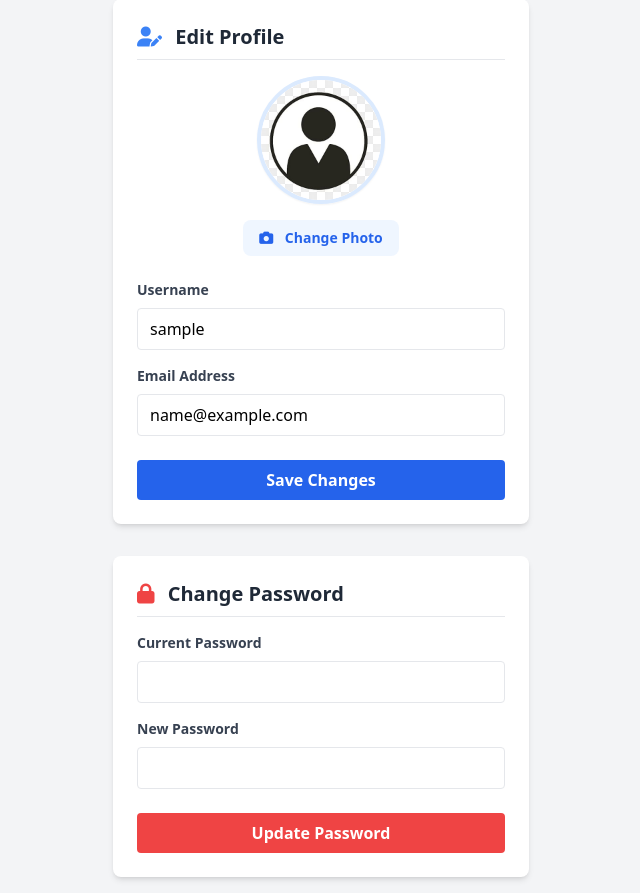
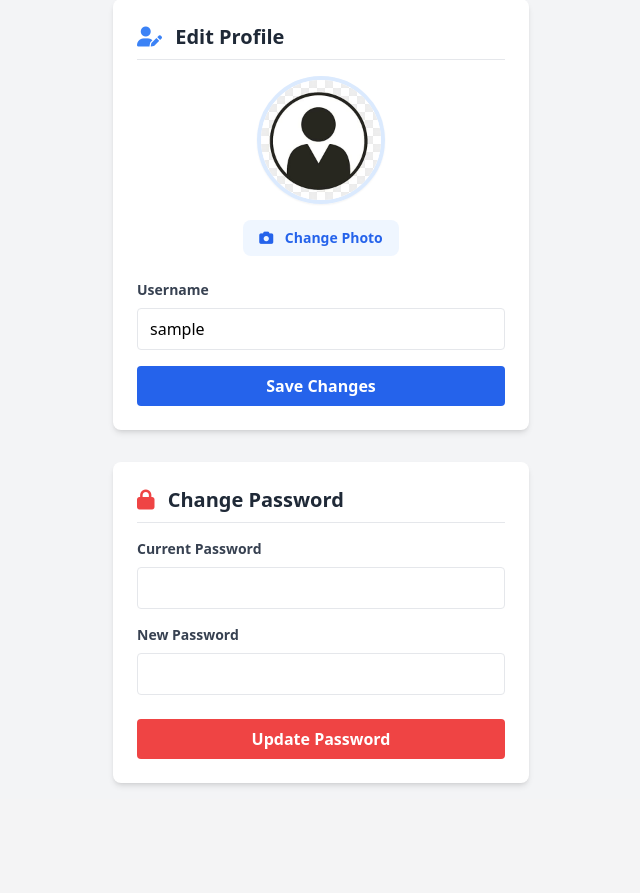
Before and after one commit to HeshithDashan/inventory-saas, a Flask app: page /settings in a window 1280 px wide. Shown: the part 125-1018 px from the top of the page, without its empty margins (95-735 px from the left). After the commit the page ends 912 px from the top, so only its background shows below. Run offline with Flask 3, Linux system fonts and the light colour scheme; the visitor is signed in with stand-in values (Sample User, id 1); data comes from the database, SQL or seed files in the repository; some libraries are stand-ins or nearby versions.

Commit message:
Update setting.html

```diff
--- a/templates/settings.html
+++ b/templates/settings.html
@@ -56,12 +56,7 @@
                                 required>
                         </div>
 
-                        <div class="mb-6">
-                            <label class="block text-gray-700 text-sm font-bold mb-2">Email Address</label>
-                            <input type="email" name="email" value="{{ user.email }}"
-                                class="w-full px-3 py-2 border rounded focus:outline-none focus:ring focus:border-blue-300"
-                                required>
-                        </div>
+
 
                         <button type="submit"
                             class="w-full bg-blue-600 hover:bg-blue-700 text-white font-bold py-2 px-4 rounded transition">
```
